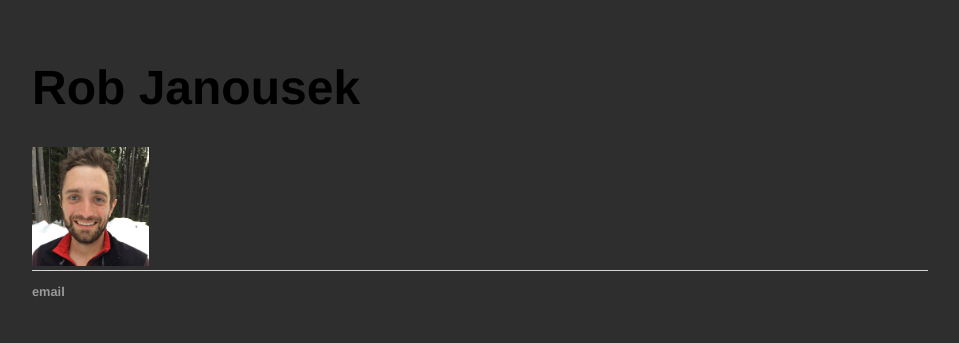
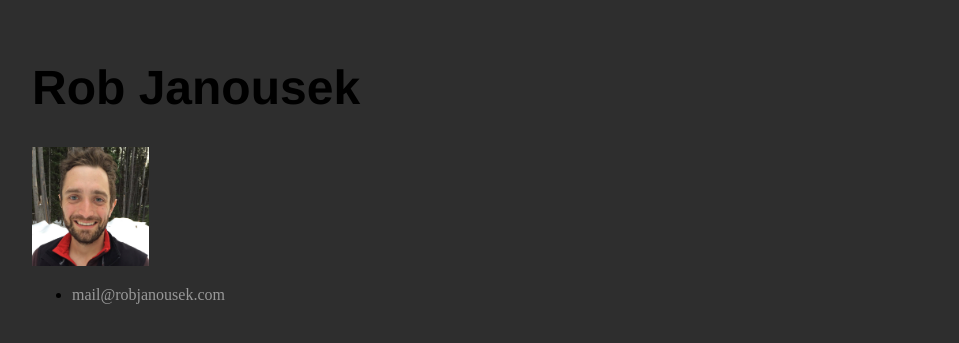
Before and after one commit to robjanousek/robjanousek.github.io, a Jekyll site: the page built from index.html, in a window 1280 px wide. Shown: the top 343 px of the page, without its empty margins (160-1119 px from the left). Built offline with Jekyll 4.4.1, drawn with Linux system fonts in a browser that asks for light colours.

Commit message:
Update default.html

```diff
--- a/_layouts/default.html
+++ b/_layouts/default.html
@@ -20,9 +20,9 @@
 			{{ content }}
 
 			</div><!-- /.container -->
-			<footer>
+			<!--<footer> -->
 	    		<ul>
-	        		<li><a href="mailto:mail@robjanousek.com">email</a></li>
+	        		<li><a href="mailto:mail@robjanousek.com">mail@robjanousek.com</a></li>
 				</ul>
 			</footer>
 		</body>
```
